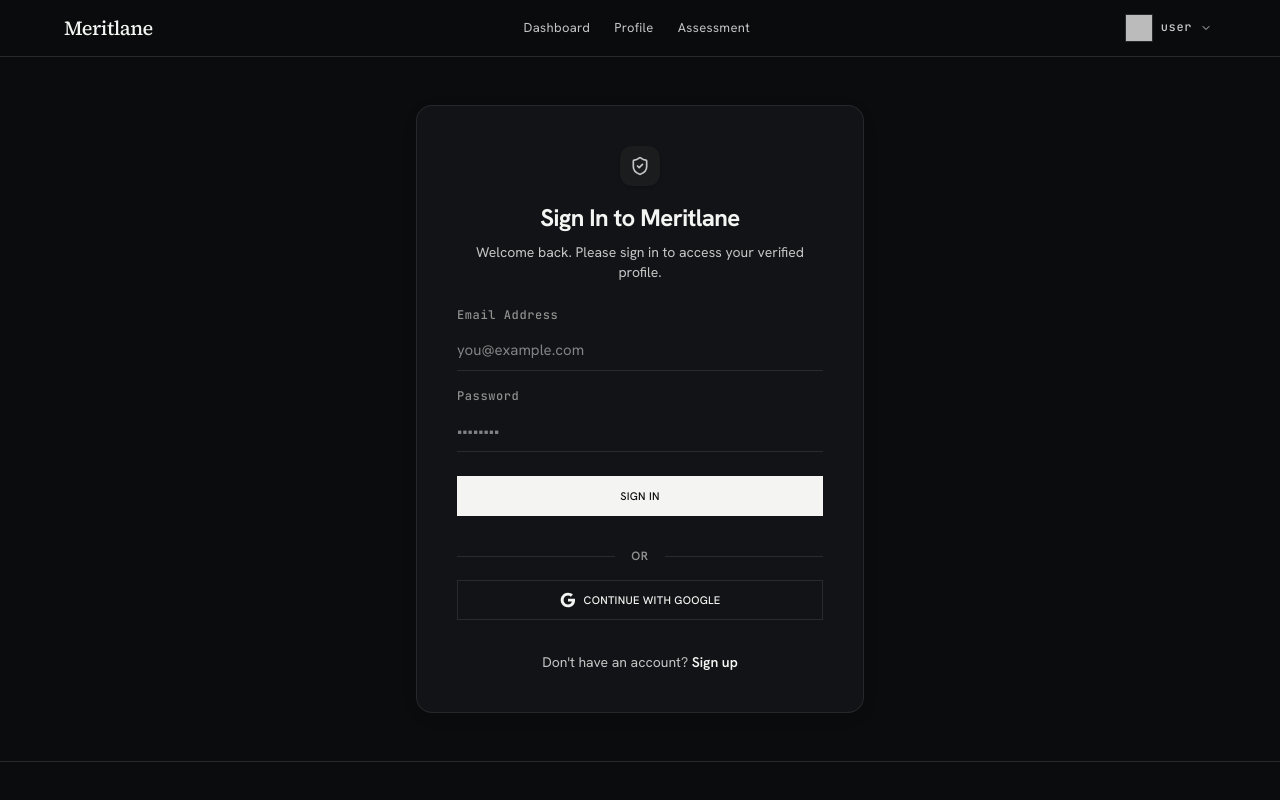
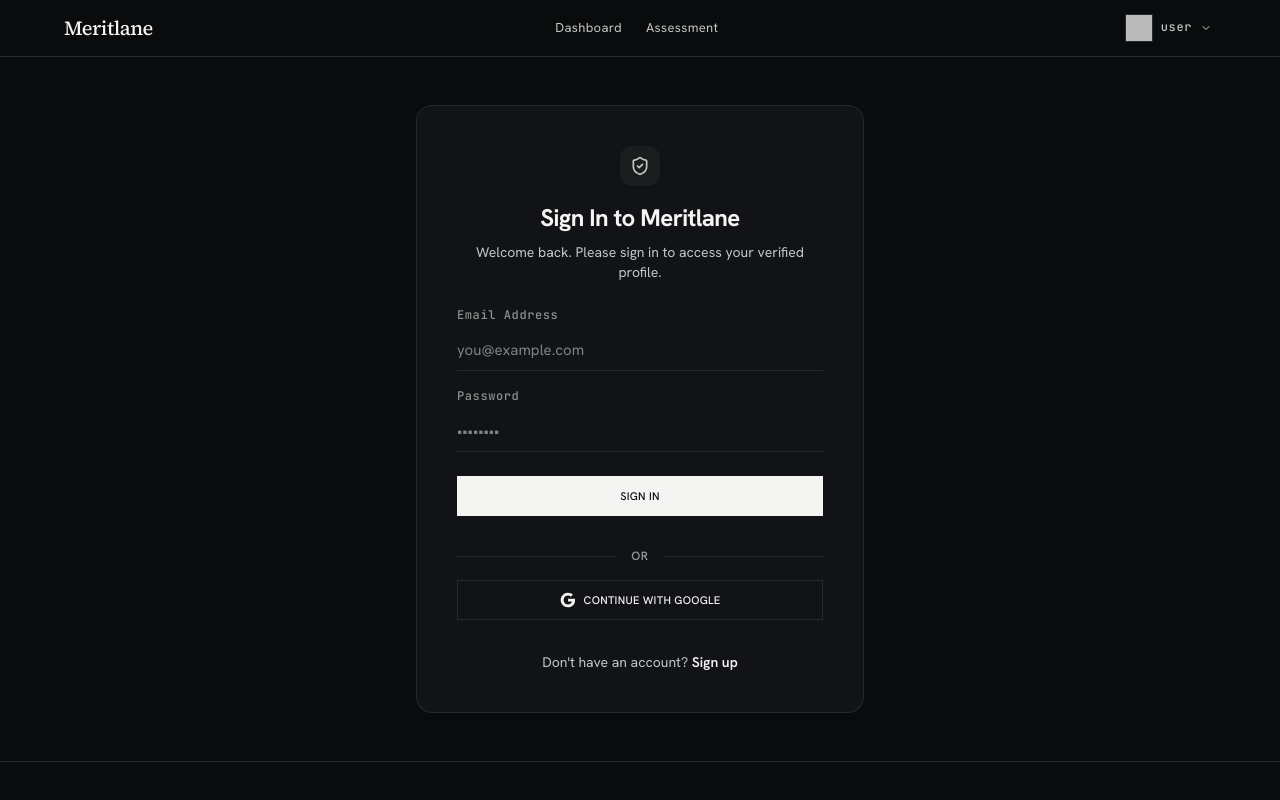
Before and after one commit to SaitrishankAUCSE/MeritLane, a Next.js app: page /login in a window 1280 px wide. Shown: the top 800 px of the page. Built offline with nearby package versions, Linux system fonts and the light colour scheme; no server answers; the database is empty; sample sign-in values are in the browser's storage.

Commit message:
fix(nav): remove redundant Profile link from middle navbar

```diff
--- a/components/Navbar.tsx
+++ b/components/Navbar.tsx
@@ -60,7 +60,6 @@
             ) : (
               <>
                 <NavLink href="/candidate/dashboard" current={pathname}>Dashboard</NavLink>
-                <NavLink href="/candidate/profile" current={pathname}>Profile</NavLink>
                 <NavLink href="/candidate/assessment" current={pathname}>Assessment</NavLink>
               </>
             )}
@@ -124,7 +123,6 @@
               ) : (
                 <>
                   <Link href="/candidate/dashboard" className="text-sm text-foreground">Dashboard</Link>
-                  <Link href="/candidate/profile" className="text-sm text-foreground">Profile</Link>
                   <Link href="/candidate/assessment" className="text-sm text-foreground">Assessment</Link>
                 </>
               )}
```
